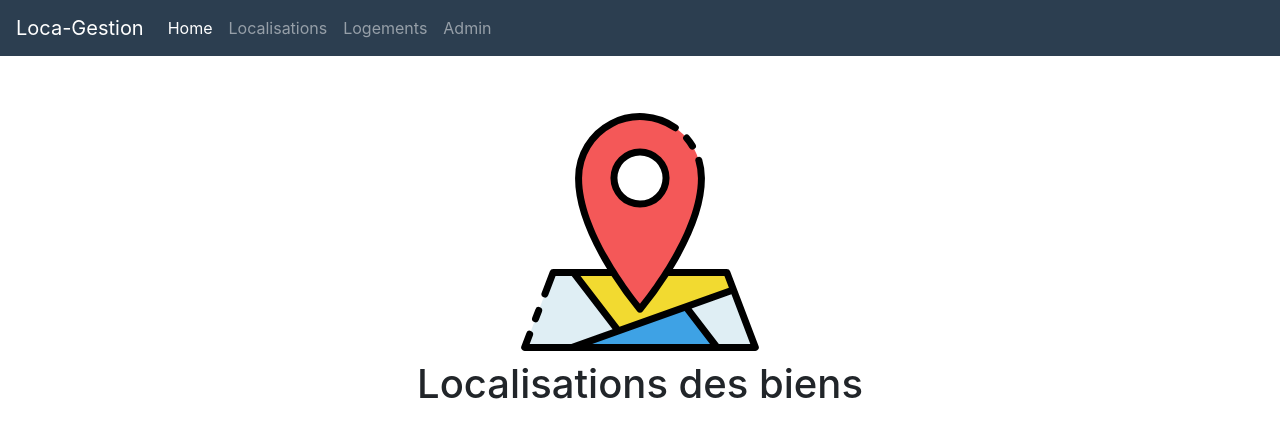
After one commit to Rolls47/Loca-Gestion, a Symfony app: template templates/location/index.html.twig in a window 1280 px wide. The commit adds this page. Shown: the top 438 px of the page. Run offline with Twig, Linux system fonts and the light colour scheme; the template is opened without the code that fills it, so the values that code supplies are empty; style sheets or scripts are compiled from the project's sources; some libraries are stand-ins or nearby versions.

Commit message:
feat(controller): show locations and properties

```diff
--- a/assets/scss/app.scss
+++ b/assets/scss/app.scss
@@ -2,3 +2,4 @@
 @import "~bootstrap/scss/bootstrap";
 @import "./Components/navbar";
 @import "main";
+@import "location";
--- /dev/null
+++ b/assets/scss/location.scss
@@ -0,0 +1,4 @@
+.img-location{
+  width: 256px;
+  height: 256px;
+}
--- a/package.json
+++ b/package.json
@@ -2,6 +2,7 @@
     "devDependencies": {
         "@symfony/webpack-encore": "^0.30.0",
         "bootstrap": "^4.5.3",
+        "copy-webpack-plugin": "^6.3.1",
         "core-js": "^3.0.0",
         "jquery": "^3.5.1",
         "node-sass": "^4.0.0",
--- /dev/null
+++ b/templates/Components/Location/list.html.twig
@@ -0,0 +1,7 @@
+{% for location in locations %}
+    <a href="#">
+        <ul class="list-group mt-3">
+            <li class="list-group-item">{{ location.name }} - {{ location.city }}</li>
+        </ul>
+    </a>
+{% endfor %}
--- a/templates/Components/_navbar.html.twig
+++ b/templates/Components/_navbar.html.twig
@@ -12,7 +12,7 @@
                 </a>
             </li>
             <li class="nav-item">
-                <a class="nav-link" href="#">Localisations</a>
+                <a class="nav-link" href="{{ path('location_index') }}">Localisations</a>
             </li>
             <li class="nav-item">
                 <a class="nav-link" href="#">Logements</a>
--- a/templates/home/index.html.twig
+++ b/templates/home/index.html.twig
@@ -12,7 +12,7 @@
         <div class="col-6">
         </div>
         <div class="col-3 mt-5">
-            <p class="d-flex justify-content-center">Total des localisations</p>
+            <p class="d-flex justify-content-center">Total des Propriétés</p>
             <p class="d-flex justify-content-center">{{ sumPropertyAccounting|format_currency('EUR', {rounding_mode: 'floor'}) }}</p>
         </div>
     </div>
--- /dev/null
+++ b/templates/location/index.html.twig
@@ -0,0 +1,17 @@
+{% extends 'base.html.twig' %}
+
+{% block title %}Hello LocationController!{% endblock %}
+
+{% block body %}
+    <div class="d-flex flex-column justify-content-center align-items-center mt-5 mb-5">
+        <img class="img-location" src="{{ asset('build/images/location.svg') }}" alt="">
+        <h1>Localisations des biens</h1>
+    </div>
+    <div class="container">
+        <div class="row d-flex justify-content-center">
+            <div class="col-3 d-flex flex-column justify-content-center">
+                     {% include '/Components/Location/list.html.twig' %}
+            </div>
+        </div>
+    </div>
+{% endblock %}
--- /dev/null
+++ b/templates/location/showProperty.html.twig
@@ -0,0 +1,6 @@
+{% extends 'base.html.twig' %}
+{% block body %}
+{% for property in properties %}
+    {{ property.name }}
+{% endfor %}
+{% endblock %}
--- a/webpack.config.js
+++ b/webpack.config.js
@@ -1,4 +1,5 @@
-var Encore = require('@symfony/webpack-encore');
+const Encore = require('@symfony/webpack-encore');
+const CopyPlugin = require('copy-webpack-plugin');
 
 // Manually configure the runtime environment if not already configured yet by the "encore" command.
 // It's useful when you use tools that rely on webpack.config.js file.
@@ -69,6 +70,11 @@ Encore
     // uncomment if you use API Platform Admin (composer req api-admin)
     //.enableReactPreset()
     //.addEntry('admin', './assets/admin.js')
+    .addPlugin(new CopyPlugin({
+        patterns: [
+            { from: 'assets/images', to: 'images' },
+        ]
+    }))
 ;
 
 module.exports = Encore.getWebpackConfig();
```
Also changed, not shown: src/Controller/HomeController.php (+0 -7 lines), src/Controller/LocationController.php (added, +44 -0 lines), assets/images/canvas.png (added), assets/images/location.svg (added), 1 other file.
